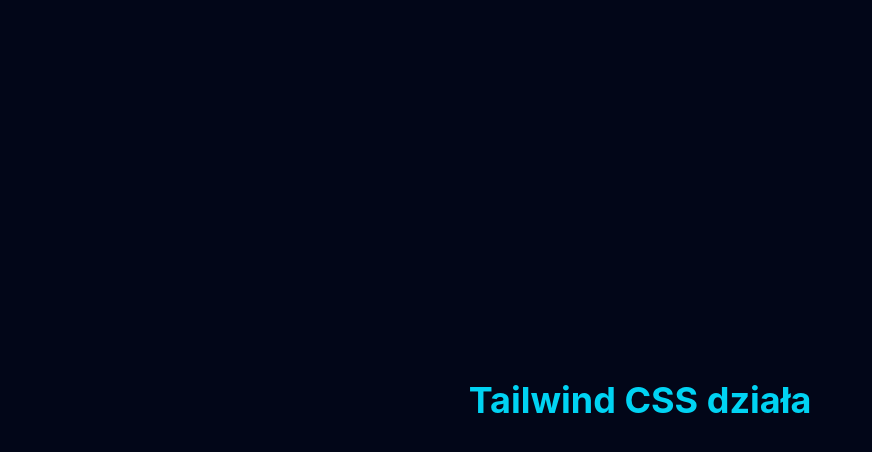
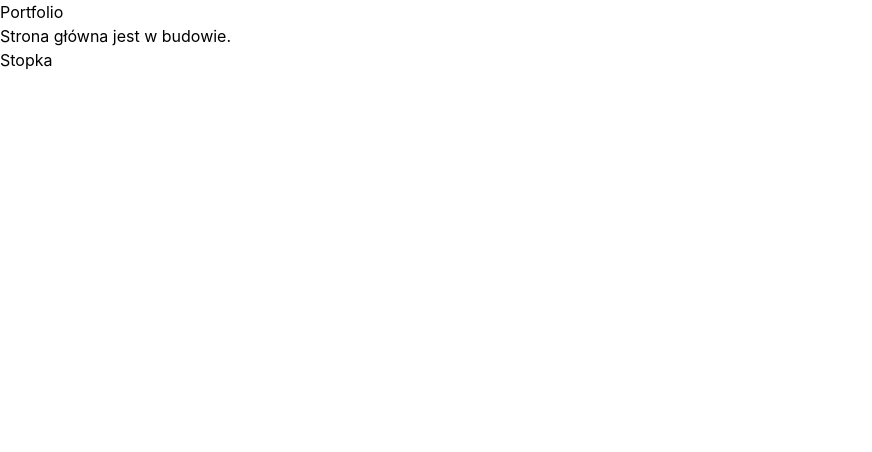
Before and after one commit to KrajewskiD/Portfolio, a React app: page / in a window 1280 px wide. Shown: the top 452 px of the page, without its empty margins (0-872 px from the left). Built offline with nearby package versions, Linux system fonts and the light colour scheme; the HTML template or start-up script is replaced by a standard one.

Commit message:
Base layout & routing

```diff
--- a/src/App.tsx
+++ b/src/App.tsx
@@ -1,11 +1,20 @@
+import { BrowserRouter, Route, Routes } from "react-router";
+
+import MainLayout from "./layouts/MainLayout";
+import HomePage from "./pages/HomePage";
+import NotFoundPage from "./pages/NotFoundPage";
+
 function App() {
   return (
-    <main className="flex min-h-screen items-center justify-center bg-slate-950">
-      <h1 className="text-4xl font-bold text-cyan-400">
-        Tailwind CSS działa
-      </h1>
-    </main>
+    <BrowserRouter>
+      <MainLayout>
+        <Routes>
+          <Route path="/" element={<HomePage />} />
+          <Route path="*" element={<NotFoundPage />} />
+        </Routes>
+      </MainLayout>
+    </BrowserRouter>
   );
 }
 
-export default App
+export default App;
--- /dev/null
+++ b/src/layouts/MainLayout.tsx
@@ -0,0 +1,17 @@
+import type { ReactNode } from "react";
+
+type MainLayoutProps = {
+  children: ReactNode;
+};
+
+function MainLayout({ children }: MainLayoutProps) {
+  return (
+    <div className="min-h-screen">
+      <header>Portfolio</header>
+      <main>{children}</main>
+      <footer>Stopka</footer>
+    </div>
+  );
+}
+
+export default MainLayout;
--- /dev/null
+++ b/src/pages/HomePage.tsx
@@ -0,0 +1,9 @@
+function HomePage() {
+  return (
+    <main>
+      <p>Strona główna jest w budowie.</p>
+    </main>
+  );
+}
+
+export default HomePage;
--- /dev/null
+++ b/src/pages/NotFoundPage.tsx
@@ -0,0 +1,13 @@
+import { Link } from "react-router";
+
+function NotFoundPage() {
+  return (
+    <section>
+      <h1>404</h1>
+      <p>Nie znaleziono strony.</p>
+      <Link to="/">Wróć na stronę główną</Link>
+    </section>
+  );
+}
+
+export default NotFoundPage;
```
Also changed, not shown: src/App.css (deleted).
